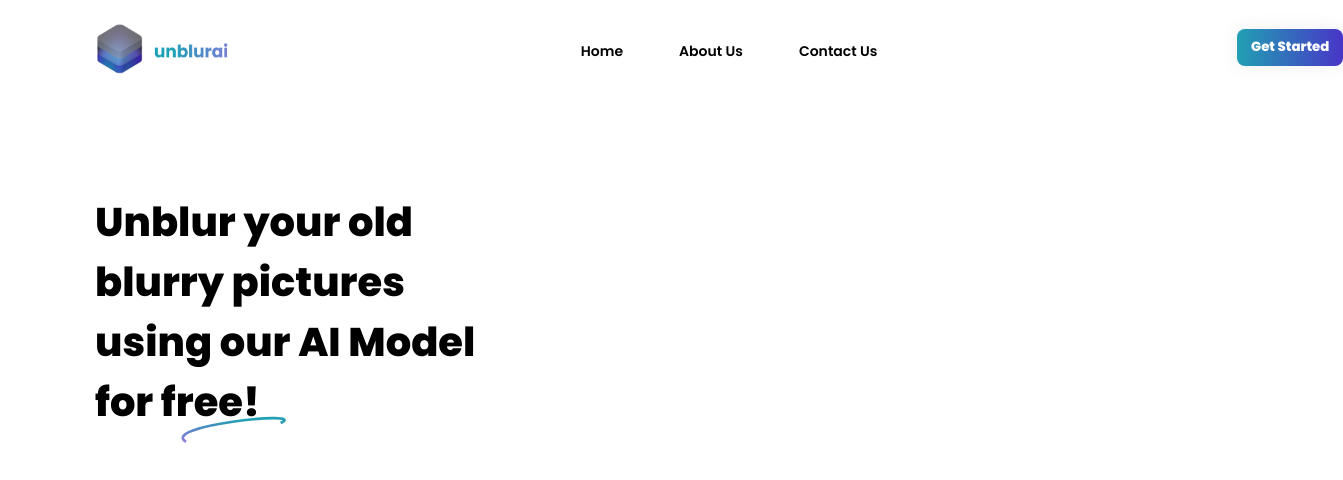
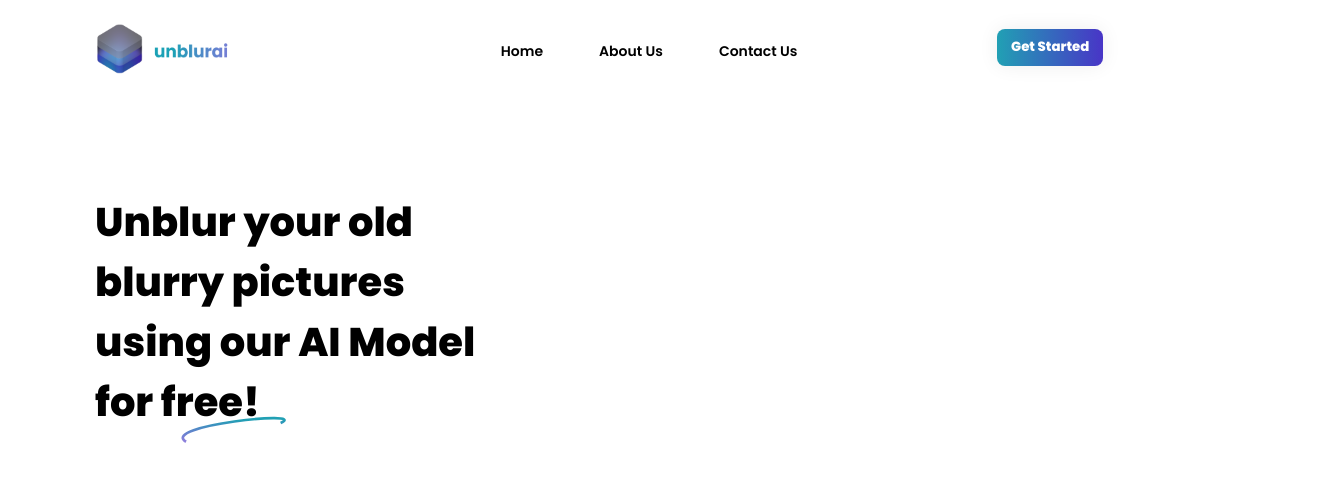
Before and after one commit to aryankhatana01/unblurai, a React (Create React App) app: page / in a window 1280 px wide. Shown: the top 480 px of the page, 1343 px wide, since content can reach past the window. Built offline with nearby package versions, Linux system fonts and the light colour scheme.

Commit message:
Fixed button for ipad

```diff
--- a/src/components/navbar/navbar.css
+++ b/src/components/navbar/navbar.css
@@ -99,3 +99,73 @@ a:link { text-decoration: none; }
 a:visited { text-decoration: none; }
 a:hover { text-decoration: none; }
 a:active { text-decoration: none; }
+
+
+@media screen and (max-width: 1366px) {
+    .primary-heading {
+      font-family: 'Poppins', sans-serif;
+      font-size: 2.5rem;
+      font-weight: 800;
+      color: #000000;
+      margin-top: 12rem;
+      margin-left: -63rem;
+      font-stretch: 50%;
+    }
+
+    .sketch {
+      margin-top: 25.6rem;
+      margin-left: -21rem;
+    }
+
+    .navbar__button {
+        margin-top: 1.8rem;
+        margin-left: 9rem;
+        display: flex;
+        justify-content: space-between;
+        /* border: none; */
+        text-align: center;
+    }
+
+    .navbar__links {
+        margin-top: 2.48rem;
+        margin-left: 5rem;
+        display: flex;
+        height: 20px;
+        justify-content: space-between;
+    }
+  }
+
+  @media screen and (max-width: 1080px) {
+    .primary-heading {
+      font-family: 'Poppins', sans-serif;
+      font-size: 2.5rem;
+      font-weight: 800;
+      color: #000000;
+      margin-top: 12rem;
+      margin-left: -78rem;
+      font-stretch: 50%;
+    }
+
+    .sketch {
+      margin-top: 25.6rem;
+      margin-left: -10.4rem;
+    }
+  }
+
+
+  @media screen and (max-width: 967px) {
+    .primary-heading {
+      font-family: 'Poppins', sans-serif;
+      font-size: 2.5rem;
+      font-weight: 800;
+      color: #000000;
+      margin-top: 12rem;
+      margin-left: -78rem;
+      font-stretch: 50%;
+    }
+
+    .sketch {
+      margin-top: 25.6rem;
+      margin-left: -8rem;
+    }
+  }
```
